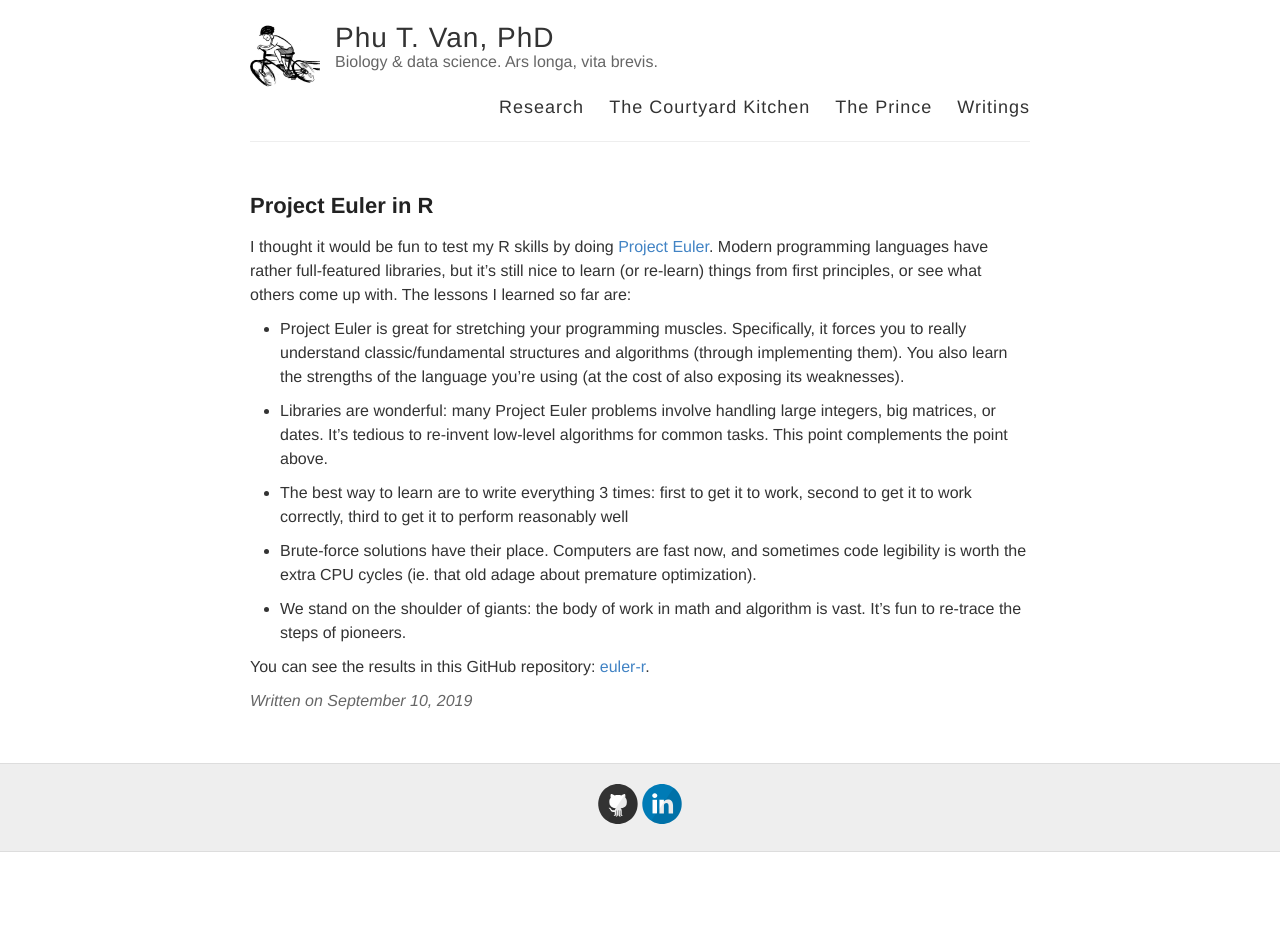
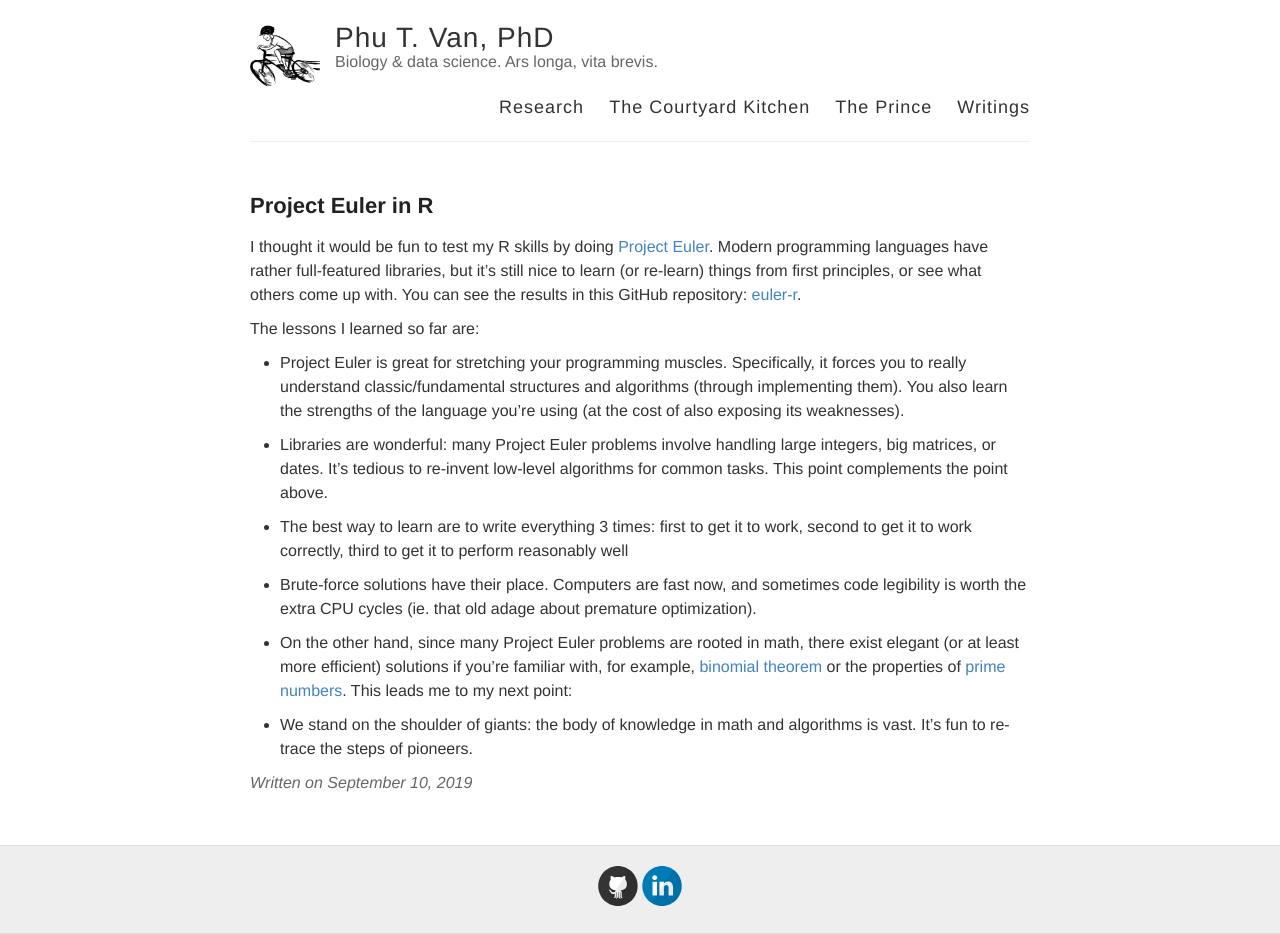
Before and after one commit to ptvan/ptvan.github.io, a Jekyll site: the page built from _posts/2019-09-10-project-euler-in-R.md, in a window 1280 px wide. Built offline with Jekyll 4.4.1, drawn with Linux system fonts in a browser that asks for light colours; before the commit the page ends 900 px from its top, so only the background shows below that.

Commit message:
updated project Euler blog post

```diff
--- a/_posts/2019-09-10-project-euler-in-R.md
+++ b/_posts/2019-09-10-project-euler-in-R.md
@@ -3,7 +3,9 @@ layout: post
 title: Project Euler in R
 ---
 
-I thought it would be fun to test my R skills by doing [Project Euler](https://projecteuler.net/). Modern programming languages have rather full-featured libraries, but it's still nice to learn (or re-learn) things from first principles, or see what others come up with. The lessons I learned so far are:
+I thought it would be fun to test my R skills by doing [Project Euler](https://projecteuler.net/). Modern programming languages have rather full-featured libraries, but it's still nice to learn (or re-learn) things from first principles, or see what others come up with. You can see the results in this GitHub repository: [euler-r](https://github.com/ptvan/euler-r).
+
+The lessons I learned so far are:
 
 * Project Euler is great for stretching your programming muscles. Specifically, it forces you to really understand classic/fundamental structures and algorithms (through implementing them). You also learn the strengths of the language you're using (at the cost of also exposing its weaknesses).
 
@@ -14,6 +16,6 @@ It's tedious to re-invent low-level algorithms for common tasks. This point comp
 
 * Brute-force solutions have their place. Computers are fast now, and sometimes code legibility is worth the extra CPU cycles (ie. that old adage about premature optimization).
 
-* We stand on the shoulder of giants: the body of work in math and algorithm is vast. It's fun to re-trace the steps of pioneers.
+* On the other hand, since many Project Euler problems are rooted in math, there exist elegant (or at least more efficient) solutions if you're familiar with, for example, [binomial theorem](https://en.wikipedia.org/wiki/Binomial_theorem) or the properties of [prime numbers](https://en.wikipedia.org/wiki/Prime_number#Analytic_properties). This leads me to my next point:
 
-You can see the results in this GitHub repository: [euler-r](https://github.com/ptvan/euler-r).
+* We stand on the shoulder of giants: the body of knowledge in math and algorithms is vast. It's fun to re-trace the steps of pioneers.
```
